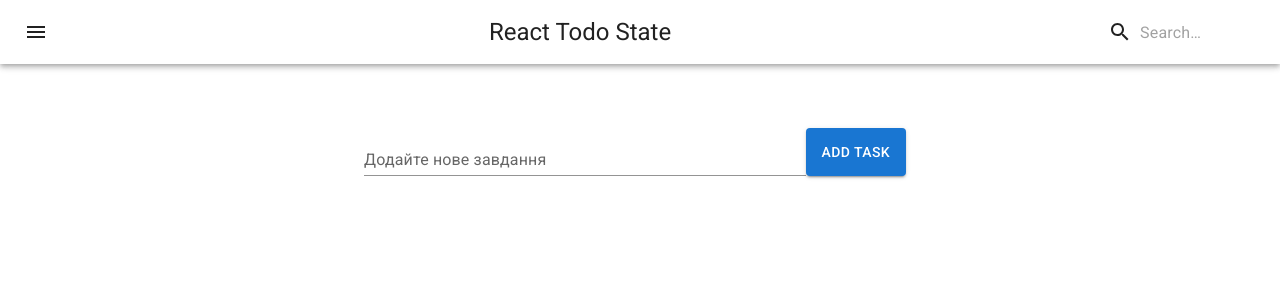
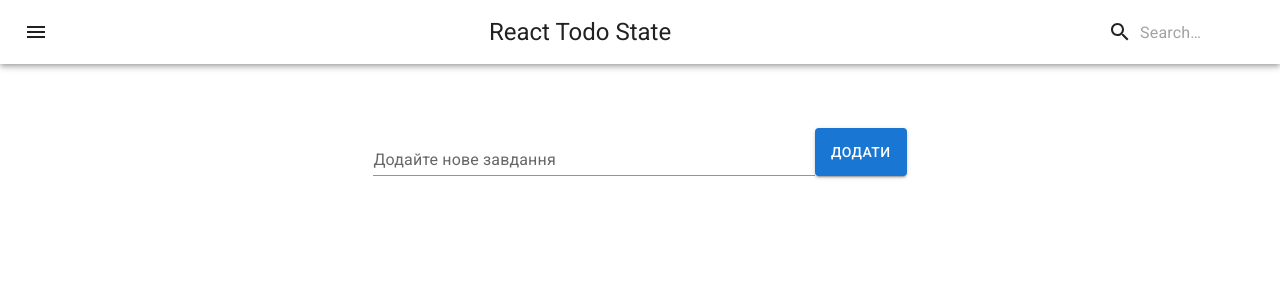
Before and after one commit to dkazarov/React_Todo, a React (Create React App) app: page / in a window 1280 px wide. Shown: the top 300 px of the page. Built offline with nearby package versions, Linux system fonts and the light colour scheme; the HTML template or start-up script is replaced by a standard one.

Commit message:
replace state addTasks component

```diff
--- a/src/App.js
+++ b/src/App.js
@@ -10,42 +10,8 @@ function App() {
   const [tasks, setTasks] = useState(
     JSON.parse(localStorage.getItem('title')) || []
   );
-
-  // const [edit, setEdit] = useState(false);
-  // const [checked, setChecked] = useState(null);
-
-  // Delete items from tasks []
-  // const deleteTask = (id) => {
-  //   const newTodo = [...tasks].filter((items) => items.id !== id);
-  //   setTasks(newTodo);
-  //   setValue('');
-  // };
-
-  //Edit item from tasks []
-  // const editTask = (id, title) => {
-  //   setValue(id);
-  //   setValue(title);
-  //   setEdit(id);
-  // };
-
-  // Save item after edit to tasks []
-  // const saveTask = (id) => {
-  //   let newTodo = [...tasks].filter((item) => {
-  //     if (item.id === id) {
-  //       item.title = value;
-  //     }
-  //     return item;
-  //   });
-  //   setTasks(newTodo);
-  //   setEdit(false);
-  // };
-
-  // const checkedTasks = (id) => {
-  //   const newTodo = [...tasks].find((item) => item.id === id);
-  //   newTodo.isCompleted = !newTodo.isCompleted;
-  //   console.log(newTodo);
-  //   setChecked(newTodo);
-  // };
+  const [value, setValue] = useState('');
+  const [edit, setEdit] = useState(false);
 
   //add item to local Storage when tasks changes
   useEffect(() => {
@@ -56,8 +22,19 @@ function App() {
     <>
       <Header />
       <Container maxWidth="sm" sx={{ textAlign: 'center' }}>
-        <AddTasks setTasks={setTasks} tasks={tasks} />
-        <ToDoList tasks={tasks} setTasks={setTasks} />
+        <AddTasks
+          setTasks={setTasks}
+          tasks={tasks}
+          setValue={setValue}
+          value={value}
+        />
+        <ToDoList
+          tasks={tasks}
+          setTasks={setTasks}
+          edit={edit}
+          setEdit={setEdit}
+          setValue={setValue}
+        />
       </Container>
     </>
   );
--- a/src/components/TodoList/AddTasks.js
+++ b/src/components/TodoList/AddTasks.js
@@ -5,9 +5,8 @@ import Button from '@mui/material/Button';
 
 import './AddTasks.scss';
 
-const AddTasks = ({ tasks, setTasks }) => {
-  // State
-  const [value, setValue] = useState('');
+const AddTasks = ({ tasks, setTasks, value, setValue }) => {
+
 
   // Add items to tasks []
   const addTodo = () => {
@@ -17,13 +16,12 @@ const AddTasks = ({ tasks, setTasks }) => {
         {
           id: nanoid(2),
           title: value,
+          defaultChecked: value,
         },
       ]);
       setValue('');
     }
   };
-
-  console.log(value);
 
   return (
     <div className="add__task-inner">
@@ -35,7 +33,7 @@ const AddTasks = ({ tasks, setTasks }) => {
         sx={{ width: '80%' }}
       />
       <Button variant="contained" onClick={addTodo}>
-        Add Task
+        Додати
       </Button>
     </div>
   );
--- a/src/components/TodoList/AddTasks.scss
+++ b/src/components/TodoList/AddTasks.scss
@@ -1,4 +1,5 @@
 .add__task-inner {
   display: flex;
   margin-bottom: 50px;
+  justify-content: center;
 }
--- a/src/components/TodoList/ToDoList.js
+++ b/src/components/TodoList/ToDoList.js
@@ -6,9 +6,9 @@ import DeleteIcon from '@mui/icons-material/Delete';
 
 import './ToDoList.scss';
 
-const ToDoList = ({ tasks, setTasks }) => {
+const ToDoList = ({ tasks, setTasks, setEdit, setValue }) => {
   //Local State
-  const [checked, setChecked] = React.useState(true);
+  const [checked, setChecked] = React.useState(false);
 
   //Delete task from state tasks[]
   const deleteTask = (id) => {
@@ -17,9 +17,29 @@ const ToDoList = ({ tasks, setTasks }) => {
   };
 
   // Change state checkbox
-  const checkedTask = (event) => {
+  const changeTaskStatus = (event) => {
     setChecked(event.target.checked);
   };
+
+  // Edit item from tasks []
+  // const editTask = (id, title) => {
+  //   setValue(id);
+  //   setValue(title);
+  //   setEdit(id);
+  //   console.log(1)
+  // };
+
+  // Save item after edit to tasks []
+  // const saveTask = (id) => {
+  //   let newTodo = [...tasks].filter((item) => {
+  //     if (item.id === id) {
+  //       item.title = value;
+  //     }
+  //     return item;
+  //   });
+  //   setTasks(newTodo);
+  //   setEdit(false);
+  // };
 
   return (
     <ul>
@@ -28,8 +48,8 @@ const ToDoList = ({ tasks, setTasks }) => {
           <label key={nanoid(2)}>
             <li className="todo__li">
               <Checkbox
-                checked={checked}
-                onChange={checkedTask}
+                checked={items.checked}
+                onChange={changeTaskStatus}
                 inputProps={{ 'aria-label': 'controlled' }}
               />
               {items.title}
```
